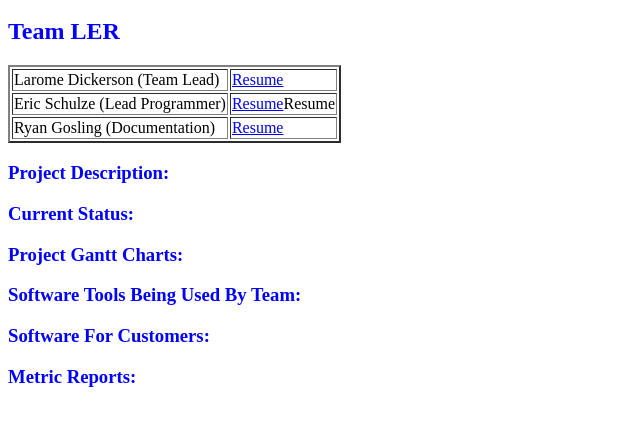
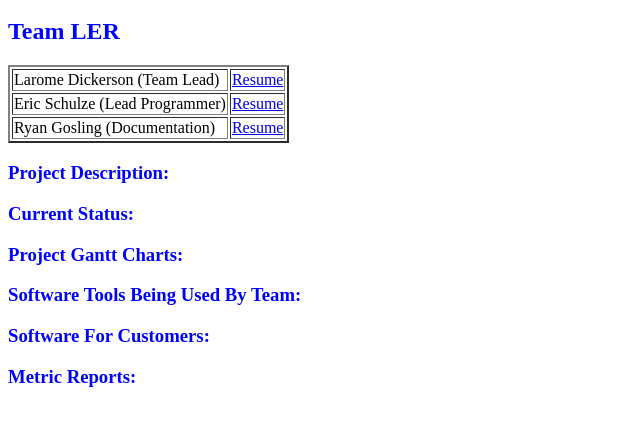
Before and after one commit to LERCapstone/LERCapstone.github.io, a plain HTML site: page index.html in a window 1280 px wide. Shown: the part 48-474 px from the top of the page, without its empty margins (0-640 px from the left). Drawn offline with Linux system fonts and the light colour scheme.

Commit message:
Update index.html

```diff
--- a/index.html
+++ b/index.html
@@ -10,7 +10,7 @@
         </tr>
         <tr>
           <td>Eric Schulze (Lead Programmer)</td>
-          <td><a href="https://github.com/LERCapstone/LERCapstone.github.io/blob/master/Resume/Eric%20Schulze%20Resume%20-%20September%202017.pdf">Resume</a>Resume</td>
+          <td><a href="https://github.com/LERCapstone/LERCapstone.github.io/blob/master/Resume/Eric%20Schulze%20Resume%20-%20September%202017.pdf">Resume</a></td>
         </tr>
         <tr>
           <td>Ryan Gosling (Documentation)</td>
```
